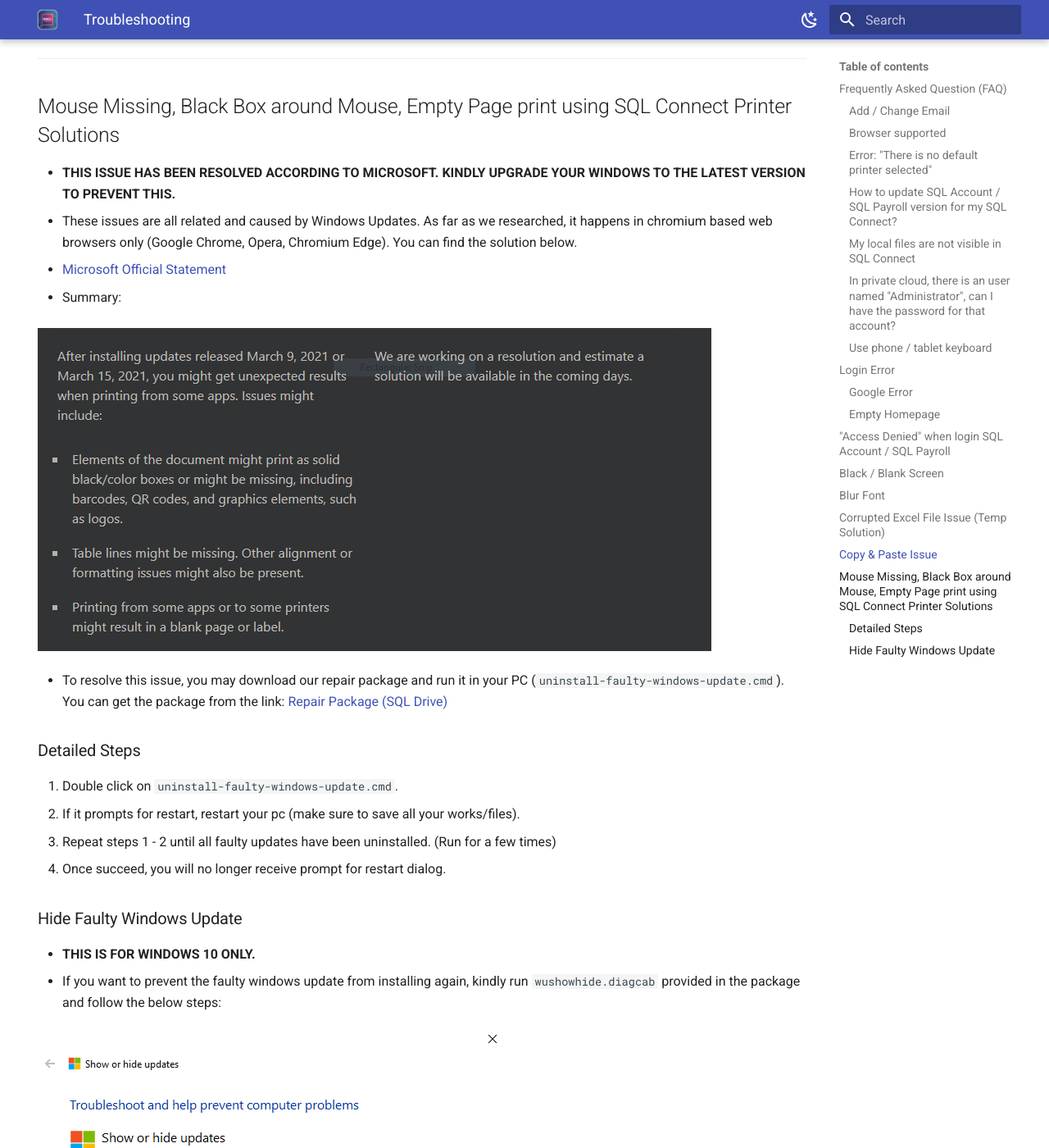
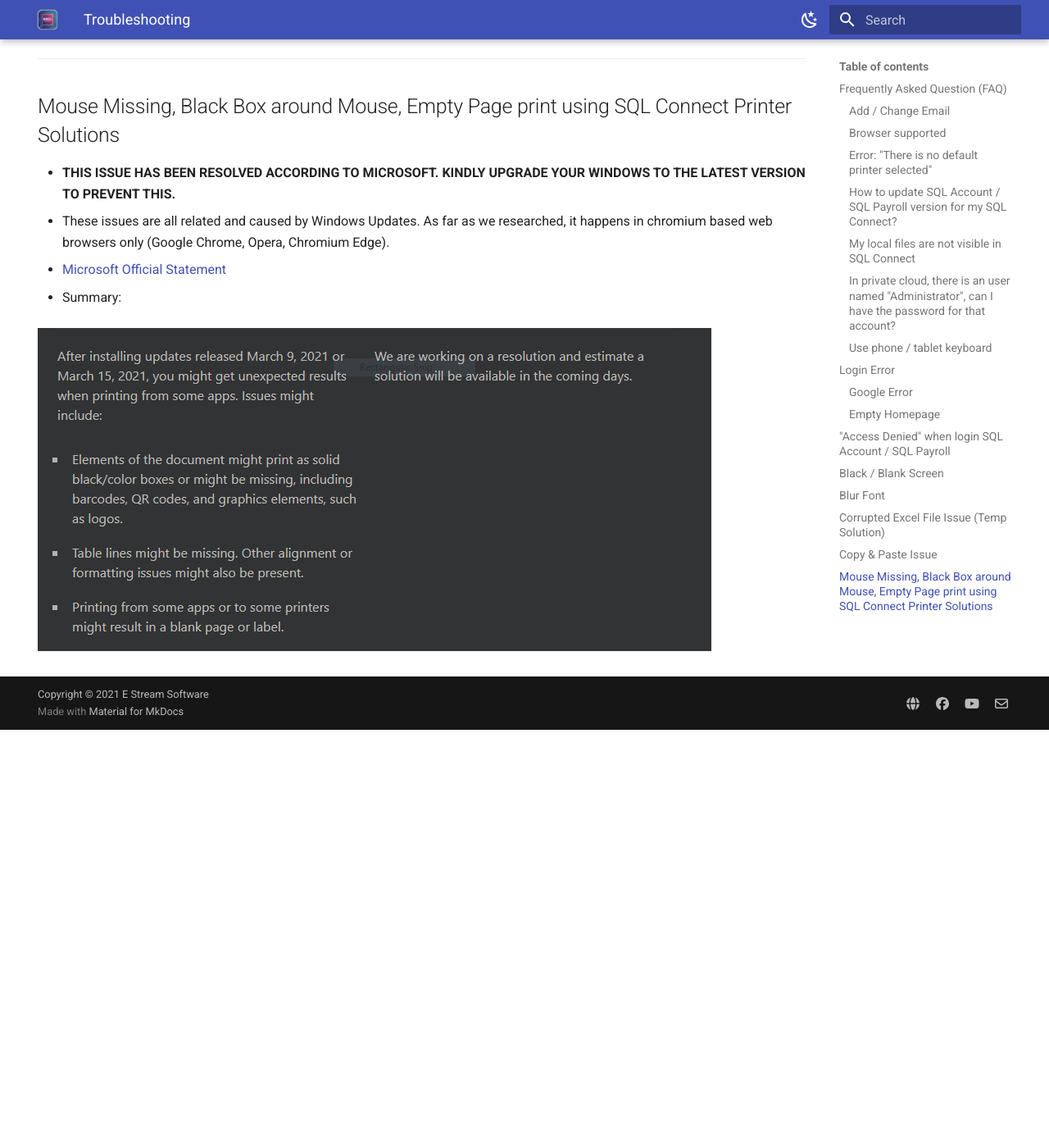
Before and after one commit to songlim327/sql-connect-doc, an MkDocs documentation site: the page built from docs/troubleshooting.md, in a window 1280 px wide and 1400 px high, scrolled down 10000 px. Shown: the whole window at 82% size. Built offline with MkDocs 1.6.1 and Material for MkDocs 9.7.7, drawn with Linux system fonts in a browser that asks for light colours; after the commit the page ends 10890 px from its top, so only the background shows below that.

Commit message:
[General] Remove Mouse Missing, Black Box around Mouse, Empty Page print using SQL Connect Printer temporary solution guide

```diff
--- a/docs/troubleshooting.md
+++ b/docs/troubleshooting.md
@@ -92,27 +92,10 @@
 ---
 ## Mouse Missing, Black Box around Mouse, Empty Page print using SQL Connect Printer Solutions
 - **THIS ISSUE HAS BEEN RESOLVED ACCORDING TO MICROSOFT. KINDLY UPGRADE YOUR WINDOWS TO THE LATEST VERSION TO PREVENT THIS.**
-- These issues are all related and caused by Windows Updates. As far as we researched, it happens in chromium based web browsers only (Google Chrome, Opera, Chromium Edge). You can find the solution below.
+- These issues are all related and caused by Windows Updates. As far as we researched, it happens in chromium based web browsers only (Google Chrome, Opera, Chromium Edge).
 
 - [Microsoft Official Statement](https://support.microsoft.com/en-us/topic/march-15-2021-kb5001567-os-builds-19041-868-and-19042-868-out-of-band-6e0844a2-7551-4b2d-9c4b-4274a5949bf3)
 
 - Summary:
 
 ![Microsoft Statement](img/troubleshooting/microsoft-statement.png)
-
-- To resolve this issue, you may download our repair package and run it in your PC (`uninstall-faulty-windows-update.cmd`). You can get the package from the link: [Repair Package (SQL Drive) ](https://drive.sql.com.my/s/xL3JAiaajf6Wj5C)
-
-### Detailed Steps
-1. Double click on `uninstall-faulty-windows-update.cmd`.
-2. If it prompts for restart, restart your pc (make sure to save all your works/files).
-3. Repeat steps 1 - 2 until all faulty updates have been uninstalled. (Run for a few times)
-4. Once succeed, you will no longer receive prompt for restart dialog.
-
-### Hide Faulty Windows Update
-- **THIS IS FOR WINDOWS 10 ONLY.**
-- If you want to prevent the faulty windows update from installing again, kindly run `wushowhide.diagcab` provided in the package and follow the below steps:
-
-![Hide Windows Update 1](img/troubleshooting/hide-windows-update-1.png)
-![Hide Windows Update 2](img/troubleshooting/hide-windows-update-2.png)
-![Hide Windows Update 3](img/troubleshooting/hide-windows-update-3.png)
-![Hide Windows Update 4](img/troubleshooting/hide-windows-update-4.png)
```
Also changed, not shown: docs/img/troubleshooting/hide-windows-update-1.png (deleted), docs/img/troubleshooting/hide-windows-update-2.png (deleted), docs/img/troubleshooting/hide-windows-update-3.png (deleted), docs/img/troubleshooting/hide-windows-update-4.png (deleted).
